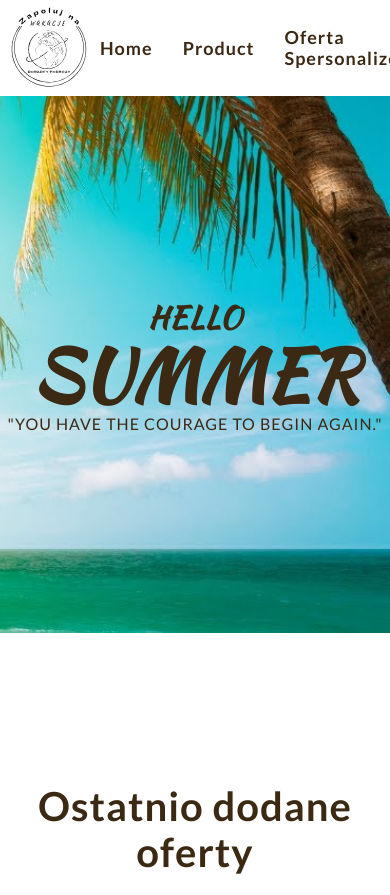
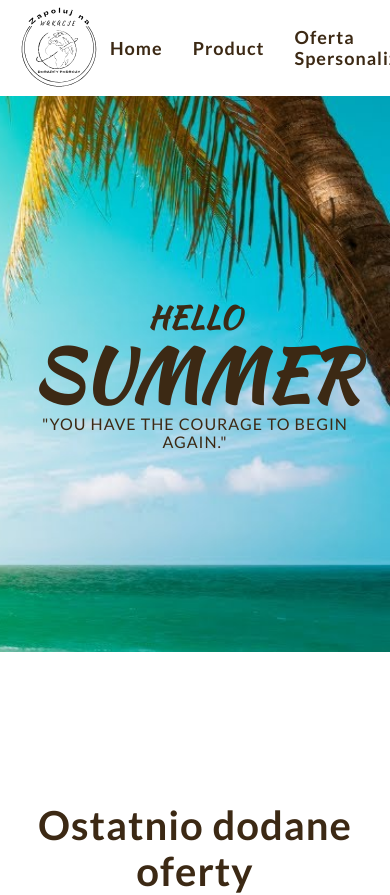
Before and after one commit to Anatoli1022/turizm, a React (Create React App) app: page / in a window 390 px wide. Shown: the top 895 px of the page. Built offline with nearby package versions, Linux system fonts and the light colour scheme; no server answers.

Commit message:
feat: adds mobile version for container

```diff
--- a/src/styles/container.scss
+++ b/src/styles/container.scss
@@ -3,12 +3,19 @@
   max-width: 1310px;
   margin-right: auto;
   margin-left: auto;
+  padding-left: 10px;
+  padding-right: 10px;
+  @include lg-down {
+    max-width: 1040px;
+  }
 }
 
 .container-large {
   margin-left: auto;
+  padding-left: 10px;
+  padding-right: 10px;
   margin-right: auto;
-  max-width: 1460px;
+  max-width: 1480px;
   @include lg-down {
     max-width: 1040px;
   }
```
